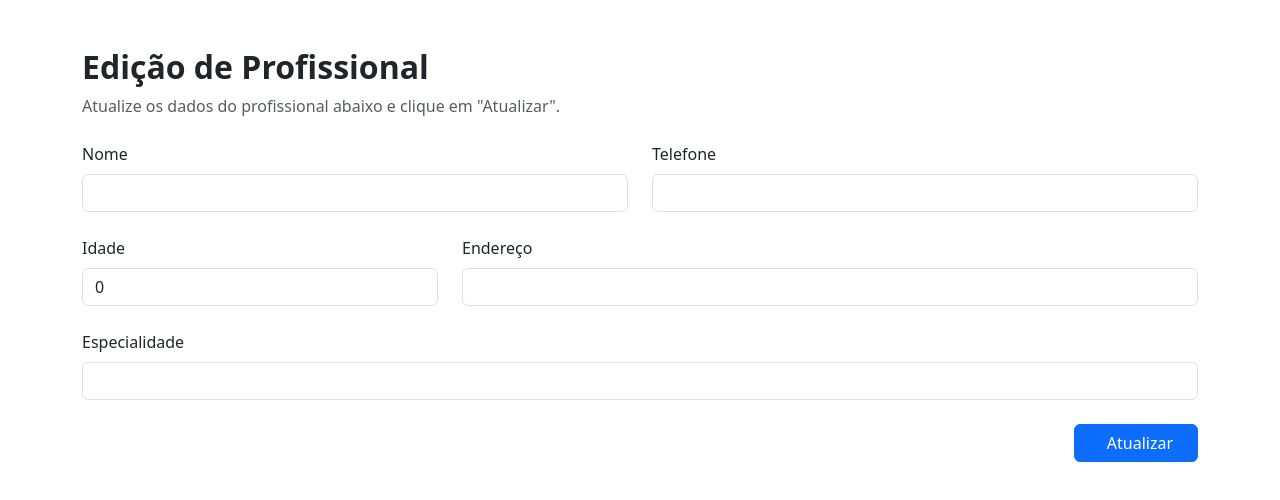
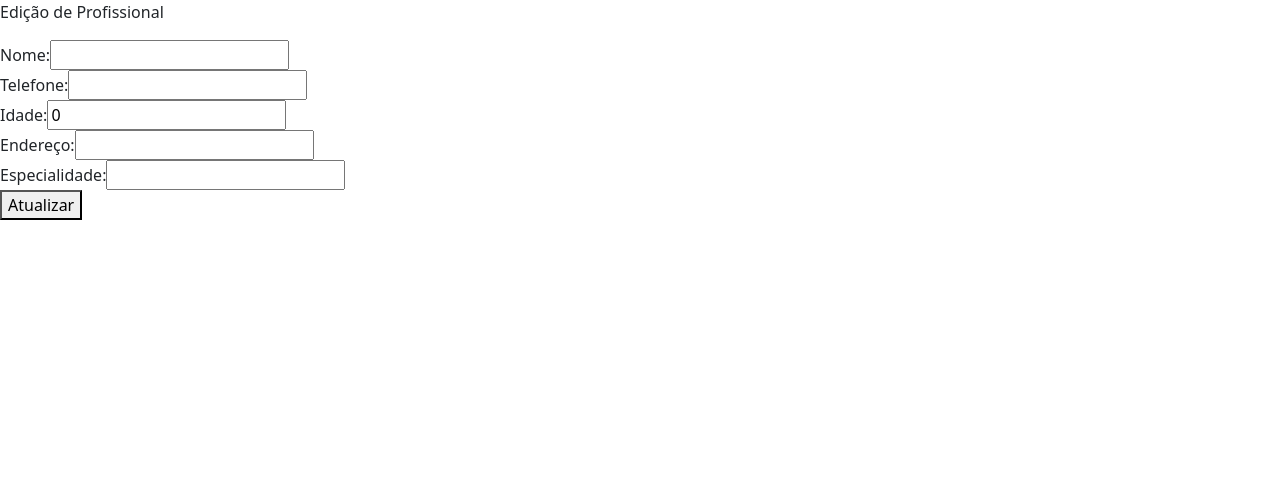
Before and after one commit to Mariott0/modulo-agendamento, an Angular app in the folder angular-modulo-agendamento/: page /edicao/1 in a window 1280 px wide. Shown: the top 500 px of the page. Built offline with nearby package versions, Linux system fonts and the light colour scheme; no server answers.

Commit message:
update 14/05/2025

```diff
--- a/angular-modulo-agendamento/src/app/profissional/edicao/edicao.component.html
+++ b/angular-modulo-agendamento/src/app/profissional/edicao/edicao.component.html
@@ -1,50 +1,26 @@
-<div class="container my-5">
-    <!-- Cabeçalho -->
-    <div class="mb-4">
-        <h2 class="fw-bold">Edição de Profissional</h2>
-        <p class="text-muted">Atualize os dados do profissional abaixo e clique em "Atualizar".</p>
+<p>Edição de Profissional</p>
+
+<form (ngSubmit)="salvar()">
+    <div>
+        <label>Nome:</label>
+        <input name="nome" type="text" [(ngModel)]="profissional.nome">
     </div>
+    <div>
+        <label>Telefone:</label>
+        <input name="telefone" type="number" [(ngModel)]="profissional.telefone">
+    </div>
+    <div>
+        <label>Idade:</label>
+        <input name="idade" type="number" [(ngModel)]="profissional.idade">
+    </div>
+    <div>
+        <label>Endereço:</label>
+        <input name="endereco" type="text" [(ngModel)]="profissional.endereco">
+    </div>
+    <div>
+        <label>Especialidade:</label>
+        <input name="especialidade" type="text" [(ngModel)]="profissional.especialidade">
+    </div>
+    <button type="submit">Atualizar</button>
 
-    <!-- Formulário -->
-    <form (ngSubmit)="salvar()" class="row g-4">
-        <!-- Nome -->
-        <div class="col-md-6">
-            <label for="nome" class="form-label">Nome</label>
-            <input id="nome" name="nome" type="text" class="form-control" [(ngModel)]="profissional.nome" required>
-        </div>
-
-        <!-- Telefone -->
-        <div class="col-md-6">
-            <label for="telefone" class="form-label">Telefone</label>
-            <input id="telefone" name="telefone" type="tel" class="form-control" [(ngModel)]="profissional.telefone"
-                required>
-        </div>
-
-        <!-- Idade -->
-        <div class="col-md-4">
-            <label for="idade" class="form-label">Idade</label>
-            <input id="idade" name="idade" type="number" class="form-control" [(ngModel)]="profissional.idade" required>
-        </div>
-
-        <!-- Endereço -->
-        <div class="col-md-8">
-            <label for="endereco" class="form-label">Endereço</label>
-            <input id="endereco" name="endereco" type="text" class="form-control" [(ngModel)]="profissional.endereco"
-                required>
-        </div>
-
-        <!-- Especialidade -->
-        <div class="col-md-12">
-            <label for="especialidade" class="form-label">Especialidade</label>
-            <input id="especialidade" name="especialidade" type="text" class="form-control"
-                [(ngModel)]="profissional.especialidade" required>
-        </div>
-
-        <!-- Botão de ação -->
-        <div class="col-12 text-end">
-            <button type="submit" class="btn btn-primary px-4">
-                <i class="bi bi-save me-2"></i>Atualizar
-            </button>
-        </div>
-    </form>
-</div>
+</form>
```
